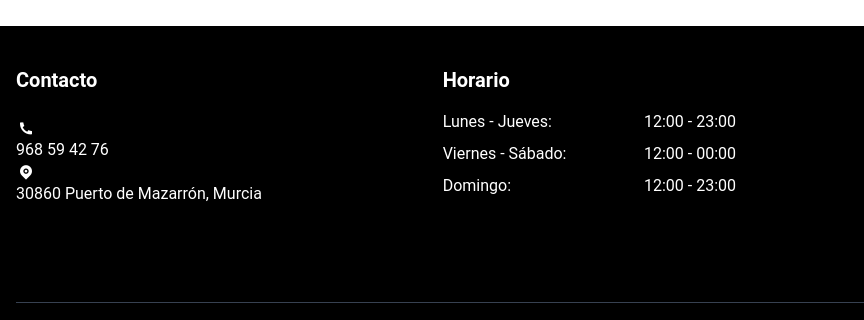
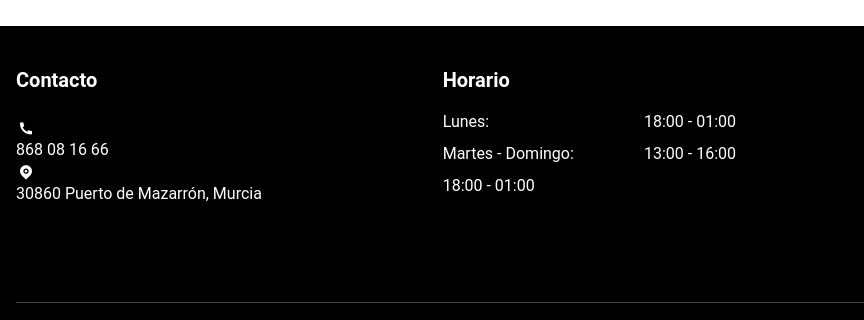
Before and after one commit to KebabSaid/KebabSaid.es, a plain HTML site: page index.html in a window 1280 px wide. Shown: the part 863-1183 px from the top of the page, 0-864 px from the left. Drawn offline with nearby package versions, Linux system fonts and the light colour scheme; grey boxes are pictures that could not be loaded.

Commit message:
Update index.html

```diff
--- a/index.html
+++ b/index.html
@@ -48,11 +48,11 @@
                     <h1 class="font-['Pacifico'] text-3xl text-white">Kebab Said</h1>
                 </div>
                 <div class="flex flex-col md:flex-row items-center">
-                    <a href="tel:968594276" class="flex items-center text-white hover:text-primary transition-colors mb-2 md:mb-0 md:mr-6">
+                    <a href="tel:868081666" class="flex items-center text-white hover:text-primary transition-colors mb-2 md:mb-0 md:mr-6">
                         <div class="w-6 h-6 flex items-center justify-center mr-2">
                             <i class="ri-phone-fill ri-lg"></i>
                         </div>
-                        <span class="text-lg font-medium">968 59 42 76</span>
+                        <span class="text-lg font-medium">868 08 16 66</span>
                     </a>
                     <div class="flex items-center text-white">
                         <div class="w-6 h-6 flex items-center justify-center mr-2">
@@ -72,7 +72,7 @@
             <div class="text-center">
                 <h2 class="text-4xl md:text-5xl font-bold text-white mb-4">Auténtico Kebab en Mazarron</h2>
                 <p class="text-xl text-white mb-8 max-w-2xl mx-auto">Disfruta de los sabores tradicionales del Mediterráneo con nuestras salsas auténticas.</p>
-                <a href="tel:968594276" class="inline-flex items-center bg-primary text-white px-6 py-3 rounded-button font-medium hover:bg-opacity-90 transition-colors whitespace-nowrap">
+                <a href="tel:868081666" class="inline-flex items-center bg-primary text-white px-6 py-3 rounded-button font-medium hover:bg-opacity-90 transition-colors whitespace-nowrap">
                     <div class="w-5 h-5 flex items-center justify-center mr-2">
                         <i class="ri-phone-fill"></i>
                     </div>
@@ -205,7 +205,7 @@
                         <div class="w-5 h-5 flex items-center justify-center mr-2">
                             <i class="ri-phone-fill"></i>
                         </div>
-                        <a href="tel:968594276" class="hover:text-primary transition-colors">968 59 42 76</a>
+                        <a href="tel:868081666" class="hover:text-primary transition-colors">868 08 16 66</a>
                     </p>
                     <p class="flex items-center">
                         <div class="w-5 h-5 flex items-center justify-center mr-2">
@@ -218,12 +218,11 @@
                 <div>
                     <h3 class="text-xl font-bold mb-4">Horario</h3>
                     <div class="grid grid-cols-2 gap-2">
-                        <div>Lunes - Jueves:</div>
-                        <div>12:00 - 23:00</div>
-                        <div>Viernes - Sábado:</div>
-                        <div>12:00 - 00:00</div>
-                        <div>Domingo:</div>
-                        <div>12:00 - 23:00</div>
+                        <div>Lunes:</div>
+                        <div>18:00 - 01:00</div>
+                        <div>Martes - Domingo:</div>
+                        <div>13:00 - 16:00</div>
+                        <div>18:00 - 01:00</div>
                     </div>
                 </div>
 
```
